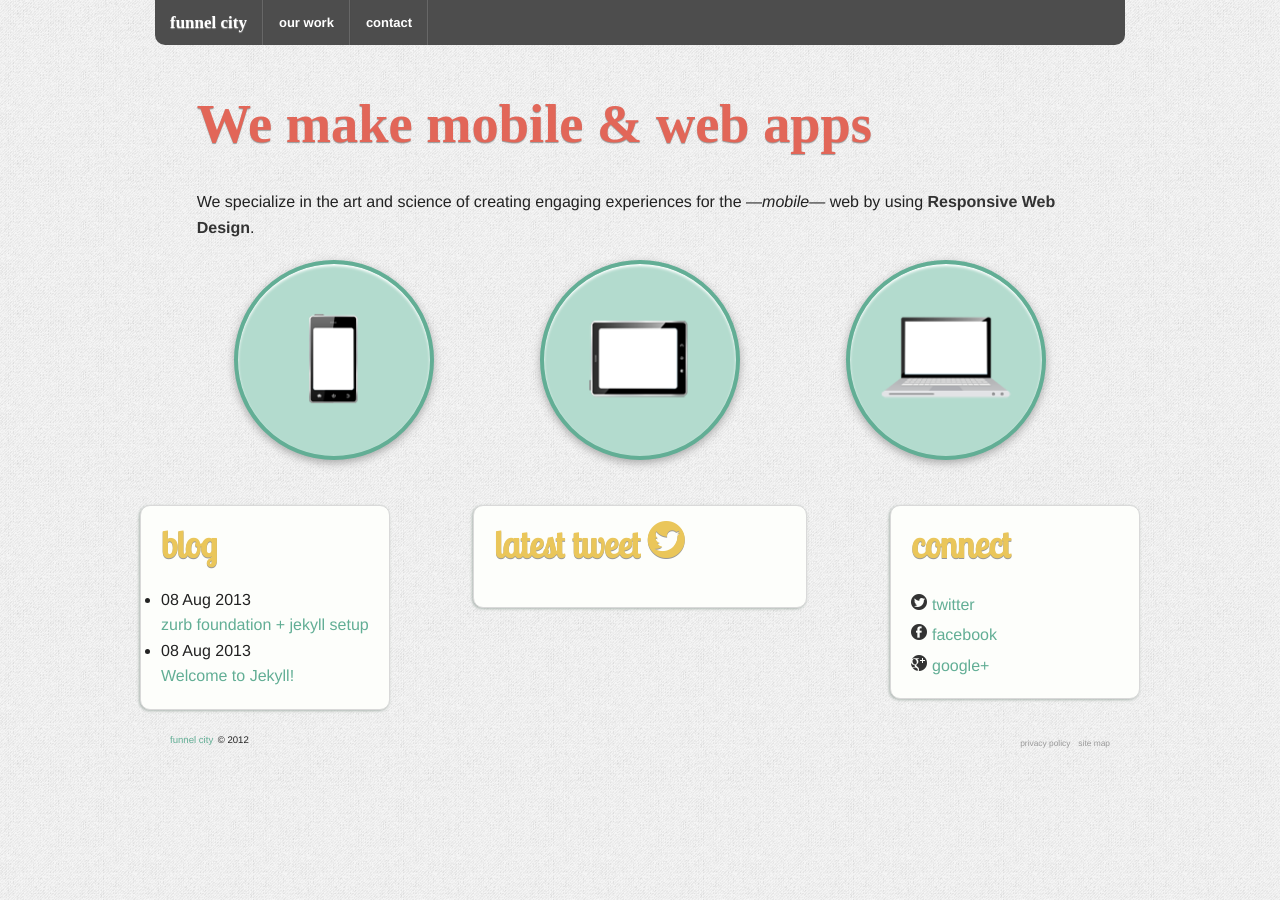
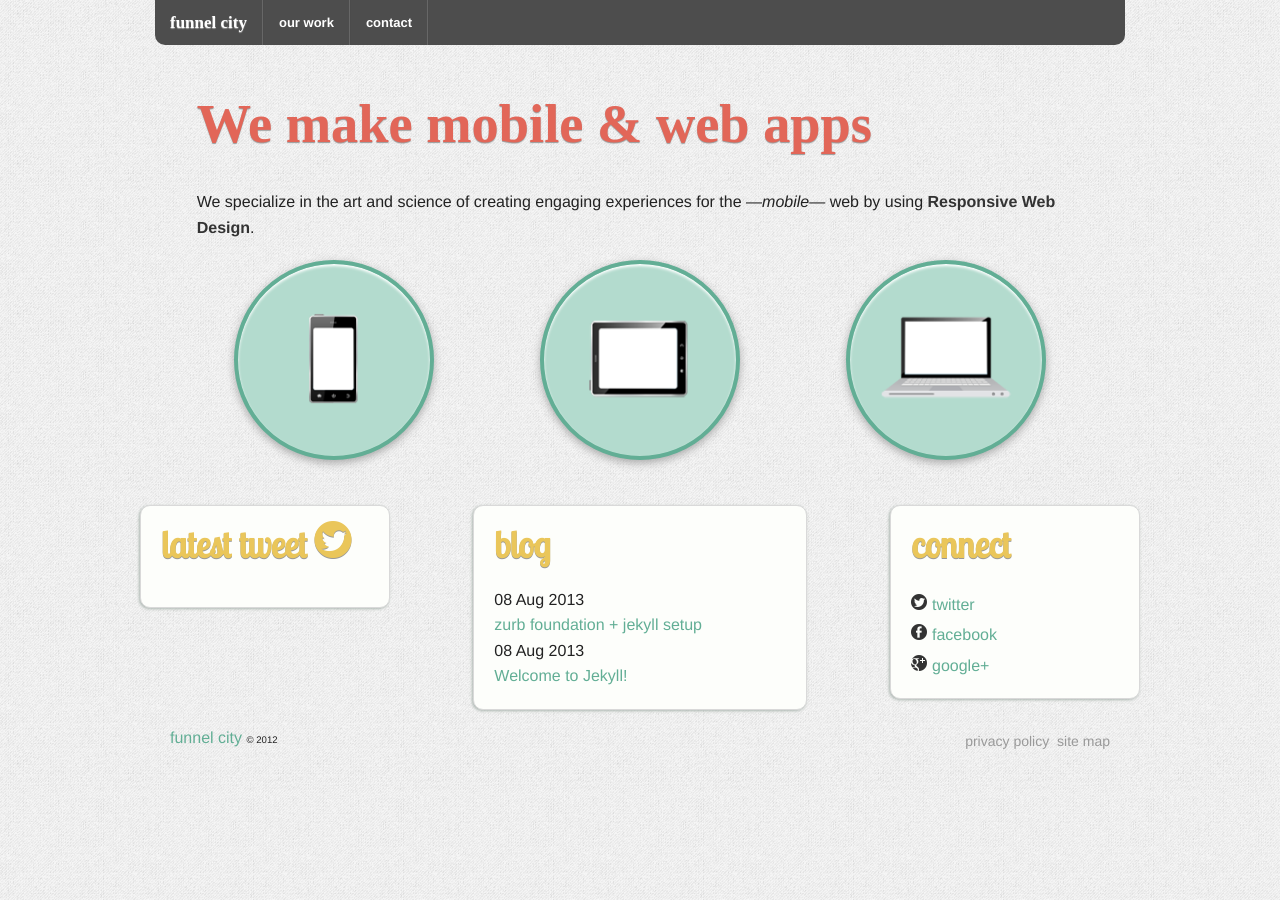
Before and after one commit to funnelcity/funnelcity.github.io, a Jekyll site: the page built from index.html, in a window 1280 px wide. Built offline with Jekyll 4.4.1, drawn with Linux system fonts in a browser that asks for light colours; nearby versions of some CDN libraries; some web fonts are replaced; library files that are not in the unit come from our copies; Markdown is read by kramdown in place of the engine named in the settings; comment, search, counter and statistics services are not loaded.

Commit message:
first push to github

```diff
--- a/_config.yml
+++ b/_config.yml
@@ -1,3 +1,4 @@
 name: funnel city
 markdown: redcarpet
 pygments: true
+permalink: /:title/
--- a/_includes/blog-feed.html
+++ b/_includes/blog-feed.html
@@ -1,6 +1,6 @@
 <h2>blog</h2>
 
-<ul class="posts">
+<ul class="posts blog-feed">
     {% for post in site.posts limit:3 %}
       <li><span>{{ post.date | date_to_string }}</span> <br/> <a href="{{ post.url }}">{{ post.title }}</a></li>
     {% endfor %}
--- a/_layouts/default.html
+++ b/_layouts/default.html
@@ -36,7 +36,7 @@
               <ul class="title-area">
                 <!-- Title Area -->
                 <li class="name">
-                  <h1><a href="#">{{ site.name }}</a></h1>
+                  <h1><a href="/">{{ site.name }}</a></h1>
                 </li>
                 <!-- Remove the class "menu-icon" to get rid of menu icon. Take out "Menu" to just have icon alone -->
                 <li class="toggle-topbar menu-icon"><a href="#"><span>Menu</span></a></li>
@@ -57,15 +57,22 @@
           {{ content }}
 
           <div class="row featured-boxes-row">
+
+
             <div class="large-3 columns panel radius">
-              {% include blog-feed.html %}
+              <h2>latest tweet <i class="ss-icon ss-social-circle">twitter</i></h2>
+              <div id="twitter-tweet-lc">
+
+
+
+              </div>
+              <script>
+
+                </script>
             </div>
 
             <div class="large-4 large-offset-1 columns panel radius">
-              <h2>latest tweet <i class="ss-icon ss-social-circle">twitter</i></h2>
-              <div id="twitter-tweet-lc">
-
-              </div>
+              {% include blog-feed.html %}
             </div>
 
             <div class="large-3 large-offset-1 columns panel radius">
@@ -73,9 +80,9 @@
               <div class="row icons">
 
                 <ul>
-                  <li><a href="https://www.facebook.com/pages/funnel-city/116078648412866"><i class="ss-icon ss-social-circle">twitter</i>twitter</a></li>
-                  <li><a href="https://twitter.com/funnelcity"><i class="ss-icon ss-social-circle">facebook</i>facebook</a></li>
-                  <li><a href="https://plus.google.com/107681499603787125959"><i class="ss-icon ss-social-circle">google+</i>google+</a></li>
+                  <li><a href="https://twitter.com/funnelcity"><i class="ss-icon ss-social-circle">twitter</i>twitter</a></li>
+                  <li><a href="https://www.facebook.com/funnelcityinc"><i class="ss-icon ss-social-circle">facebook</i>facebook</a></li>
+                  <li><a href="https://plus.google.com/118225421381482748749" rel="publisher"><i class="ss-icon ss-social-circle">google+</i>google+</a></li>
                 </ul>
 
               </div>
@@ -84,10 +91,10 @@
 
           <div class="large-12 columns">
             <footer>
-              <span><a href="#"><small>funnel city</small></a> <small>&copy; 2012</small></span>
+              <span><a href="#">funnel city</a> <small>&copy; 2012</small></span>
               <dl class="sub-nav">
-                <dd><a href="#"><small>privacy policy</small></a></dd>
-                <dd><a href="#"><small>site map</small></a></dd>
+                <dd><a href="#">privacy policy</a></dd>
+                <dd><a href="#">site map</a></dd>
               </dl>
             </footer>
           </div>
@@ -135,6 +142,7 @@
 
   <script src="/foundation/js/foundation/foundation.topbar.js"></script>
 
+  <script src="/foundation/js/main.js"></script>
 
   <script>
     $(document).foundation();
--- /dev/null
+++ b/our-work/index.html
@@ -0,0 +1,6 @@
+---
+layout: default
+title: our work
+---
+
+<p>xx</p>
```
Also changed, not shown: stylesheets/main.css.
